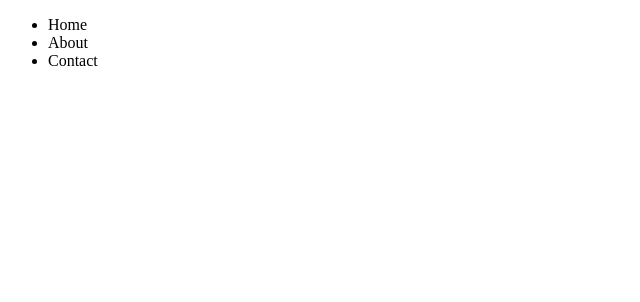
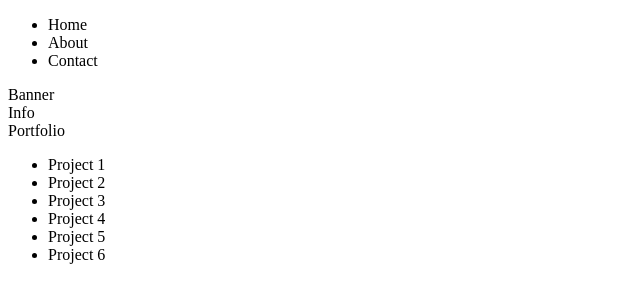
Before and after one commit to Curtisthethird/API, a plain HTML site: page index.html in a window 1280 px wide. Shown: the whole page, without its empty margins (0-640 px from the left). Drawn offline with Linux system fonts and the light colour scheme.

Commit message:
added page contents layout

```diff
--- a/index.html
+++ b/index.html
@@ -17,3 +17,20 @@
           </ul>
         </nav>
       </header>
+      <main>
+        <section class="section-banner container">Banner</section>
+        <section class="section-info container">Info</section>
+        <section class="section-portfolio container">
+          Portfolio
+          <ul class="portfolio-list">
+            <li class="portfolio-item">Project 1</li>
+            <li class="portfolio-item">Project 2</li>
+            <li class="portfolio-item">Project 3</li>
+            <li class="portfolio-item">Project 4</li>
+            <li class="portfolio-item">Project 5</li>
+            <li class="portfolio-item">Project 6</li>
+          </ul>
+        </section>
+      </main>
+    </body>
+   </html>
```
